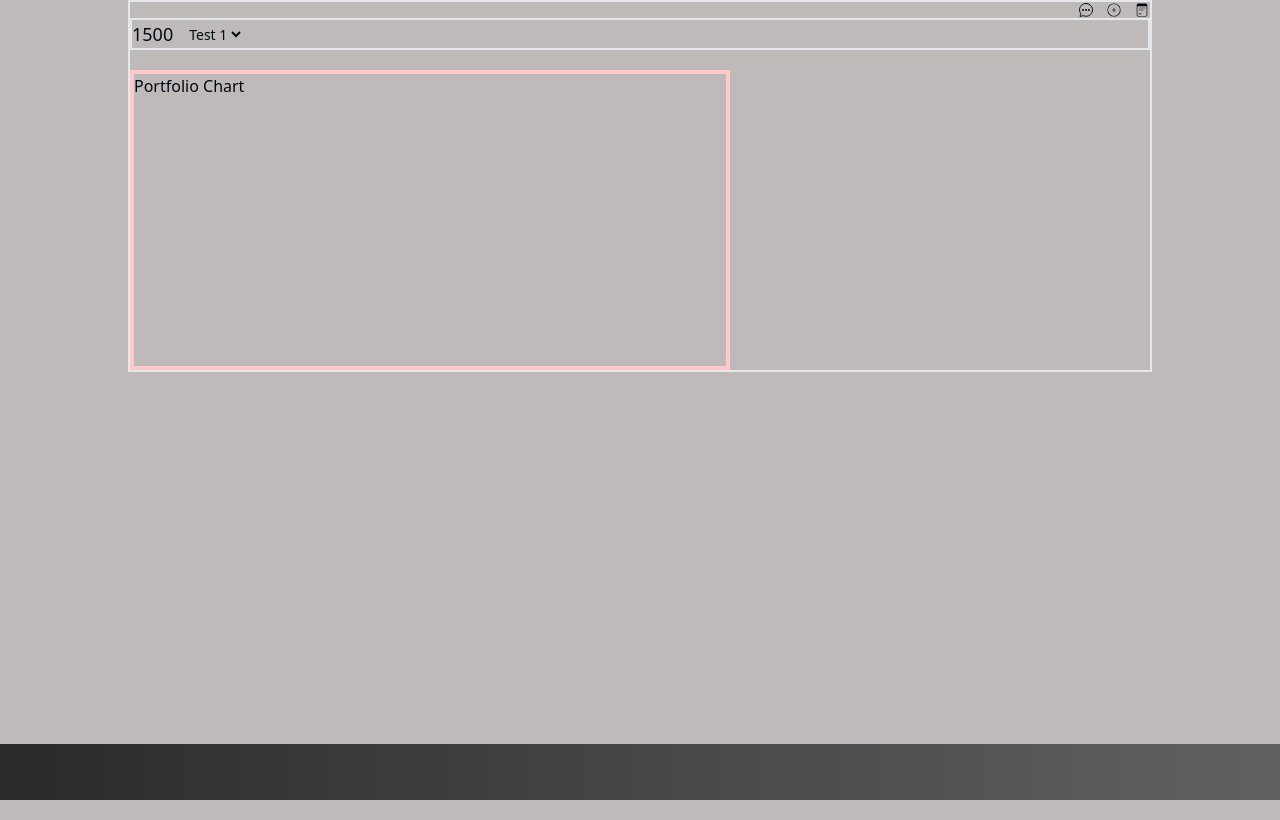
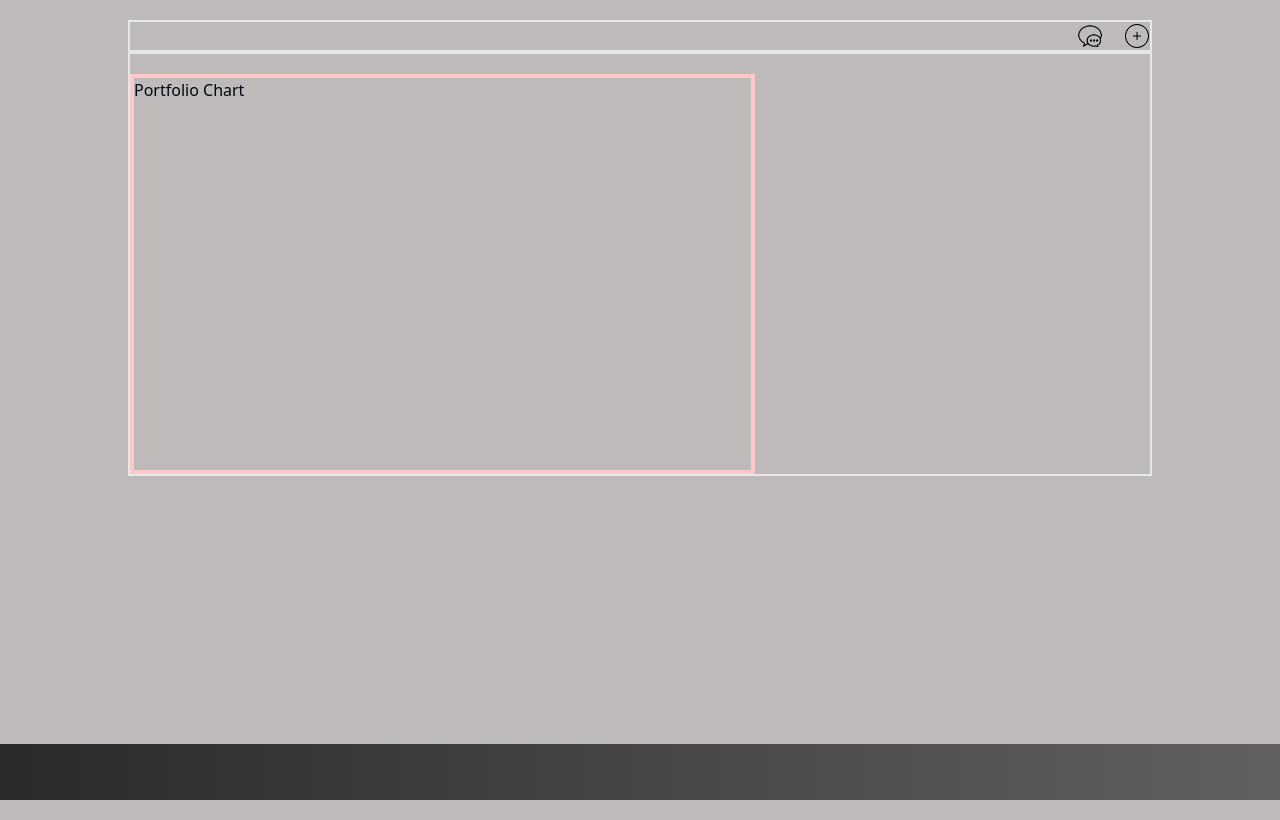
Before and after one commit to adxmrxk/Crypto-Tracker, a React (Vite) app: page /HomePage in a window 1280 px wide. Built offline with nearby package versions, Linux system fonts and the light colour scheme; some icons are missing.

Commit message:
Basic distribution graph

```diff
--- a/src/Components/Home/CoinDisplayChart2.jsx
+++ /dev/null
@@ -1,11 +0,0 @@
-import React from 'react'
-
-const CoinDisplayChart2 = () => {
-  return (
-    <div>
-
-    </div>
-  )
-}
-
-export default CoinDisplayChart2
--- a/src/Components/Home/HomePannel.jsx
+++ b/src/Components/Home/HomePannel.jsx
@@ -1,55 +1,42 @@
-import React from 'react'
-import {useState, useContext} from 'react'
-import { UserContext } from '../../Pages/SkeletonPage'
-import { IoChatbubbleEllipsesOutline } from "react-icons/io5";
-import { IoChatbubblesOutline } from "react-icons/io5";
-import { IoChatbubbleEllipses } from "react-icons/io5";
-import { CiCirclePlus } from "react-icons/ci";
-import { CiMemoPad } from "react-icons/ci";
+import React from "react";
+import { useState, useContext } from "react";
+import { UserContext } from "../../Pages/SkeletonPage";
+import Messages from "../../Assets/Messages.png";
+import Create from "../../Assets/Create.png";
 
+//https://dribbble.com/shots/26376426-Metamint-Stock-Market-Dashboard-UI
+const HomePannel = () => {
+  const { user, setUser } = useContext(UserContext);
 
-
-
-
-const HomePannel = () => {
-
-  const {user, setUser} = useContext(UserContext);
-
-  const [selectedDate, setSelectedDate] = useState('');
+  const [selectedDate, setSelectedDate] = useState("");
   const [overAllUp, setOverAllUp] = useState(1500);
 
-  const updateOverAllUp = () => {
-    return
-  }
-
   return (
-    <div className='w-[80%] mx-auto'>
-        <div className='flex flex-col border-2'>
-          <div className='flex flex-row justify-between'>
-            <h1 className='text-2xl font-semibold text-gray-800 text-left mb-3'>{user?.username}</h1>
-              <ul className='flex flex-row gap-3'>
-                <li><IoChatbubbleEllipsesOutline /></li>
-                <li><CiCirclePlus /></li>
-                <li><CiMemoPad /></li>
+    <div className="w-[80%] mx-auto">
+      <div className="flex flex-col border-2 mt-5">
+        <div className="flex flex-row justify-between">
+          <h1 className="text-2xl font-semibold text-gray-800 text-left mb-3">
+            {user?.username}
+          </h1>
+          <ul className="flex flex-row gap-5 items-center cursor-pointer">
+            <li>
+              <img
+                className="w-[28px] h-[28px] cursor-pointer"
+                src={Messages}
+              />
+            </li>
+            <li>
+              <img className="w-[26px] h-[26px]" src={Create} />
+            </li>
           </ul>
         </div>
-          <div className='flex flex-row border-2 mb-5'>
-            <h1 className='text-left text-lg'>{overAllUp}</h1>
-            <select className='text-sm ml-3'>
-              <option>Test 1</option>
-              <option>Test 2</option>
-              <option>Test 3</option>
-              <option>Test 4</option>
-              <option>Test 5</option>
-            </select>
-          </div>
-          <div className='border-4 flex justify-start border-red-200 w-[600px] h-[300px]'>
+        <div className="flex flex-row border-2 mb-5"></div>
+        <div className="border-4 flex justify-start border-red-200 w-[625px] h-[400px]">
           <h1>Portfolio Chart</h1>
         </div>
-
       </div>
     </div>
-  )
-}
+  );
+};
 
-export default HomePannel
+export default HomePannel;
--- /dev/null
+++ b/src/Components/Home/PortfolioValueChart.jsx
@@ -0,0 +1,7 @@
+import React from "react";
+
+const PortfolioValueChart = () => {
+  return <div></div>;
+};
+
+export default PortfolioValueChart;
--- a/src/Components/Portfolio/Analytics.jsx
+++ b/src/Components/Portfolio/Analytics.jsx
@@ -17,9 +17,9 @@ const Analytics = () => {
           Your portfolio at a glance — track, analyze, and optimize your
           investments.
         </p1>
-        <hr className="border-gray-500 my-1 w-[66.5%] mx-auto mt-5"></hr>
+        <hr className="border-gray-500 my-1 w-[50%] mx-auto mt-5"></hr>
       </div>
-      <div className="flex flex-row justify-center">
+      <div className="flex flex-row justify-center ">
         <WalletValue></WalletValue>
       </div>
       <div className="ml-80 mt-10 flex flex-row">
--- a/src/Components/Portfolio/PortfolioDistribution.jsx
+++ b/src/Components/Portfolio/PortfolioDistribution.jsx
@@ -1,8 +1,11 @@
 import React from "react";
+import PortfolioDistributionSchema from "./PortfolioDistributionSchema";
 
 const PortfolioDistribution = () => {
   return (
-    <div className="w-[427px] h-[375px] bg-gradient-to-br from-slate-900 to-blue-950"></div>
+    <div className="w-[427px] h-[375px] bg-gradient-to-br from-slate-900 to-blue-950">
+      <PortfolioDistributionSchema></PortfolioDistributionSchema>
+    </div>
   );
 };
 
--- a/src/Components/Portfolio/PortfolioDistributionSchema.jsx
+++ b/src/Components/Portfolio/PortfolioDistributionSchema.jsx
@@ -1,7 +1,104 @@
-import React from "react";
+import React, { useContext } from "react";
+import { UserContext } from "../../Pages/SkeletonPage";
+import Chart from "chart.js/auto";
+import { Pie } from "react-chartjs-2";
 
 const PortfolioDistributionSchema = () => {
-  return <div></div>;
+  const { user, setUser } = useContext(UserContext);
+
+  const coins = [
+    { ticker: "BTC", amount: 2.5, price: 45000 },
+    { ticker: "ETH", amount: 15.3, price: 3200 },
+    { ticker: "SOL", amount: 200, price: 110 },
+    { ticker: "ADA", amount: 5000, price: 0.65 },
+    { ticker: "DOT", amount: 800, price: 7.5 },
+    { ticker: "MATIC", amount: 3000, price: 0.85 },
+    { ticker: "AVAX", amount: 120, price: 38 },
+    { ticker: "LINK", amount: 450, price: 15 },
+  ];
+
+  const chartData = {
+    labels: coins.map((coin) => coin.ticker),
+    datasets: [
+      {
+        data: coins.map((coin) => coin.amount * coin.price),
+        borderColor: "#ffffff",
+        backgroundColor: [
+          "#1e40af",
+          "#2563eb",
+          "#3b82f6",
+          "#60a5fa",
+          "#93c5fd",
+          "#bfdbfe",
+          "#dbeafe",
+          "#1d4ed8",
+        ],
+        borderWidth: 1,
+        hoverOffset: 8,
+      },
+    ],
+  };
+
+  return (
+    <div className="w-full h-full flex flex-col items-center justify-center">
+      <h3 className="text-lg font-semibold text-slate-800 mb-4">
+        Portfolio Distribution
+      </h3>
+
+      <div className="h-[250px] p-3">
+        <Pie
+          data={chartData}
+          options={{
+            responsive: true,
+            maintainAspectRatio: false,
+            cutout: "30%",
+            plugins: {
+              legend: {
+                display: false,
+              },
+              tooltip: {
+                enabled: true,
+                backgroundColor: "#1e293b",
+                titleColor: "#fff",
+                bodyColor: "#e2e8f0",
+                padding: 10,
+                cornerRadius: 6,
+                callbacks: {
+                  label: function (context) {
+                    const coin = coins[context.dataIndex];
+                    return `${coin.amount} ${coin.ticker} ($${(
+                      coin.amount * coin.price
+                    ).toLocaleString()})`;
+                  },
+                },
+              },
+            },
+            animation: {
+              animateRotate: true,
+              animateScale: true,
+            },
+            layout: {
+              padding: 10,
+            },
+          }}
+        />
+      </div>
+
+      <div className="flex flex-wrap justify-center gap-x-4 gap-y-2 mt-4 max-w-2xl">
+        {coins.map((coin, index) => (
+          <div key={index} className="flex items-center gap-2">
+            <div
+              className="w-3 h-3 flex-shrink-0"
+              style={{
+                backgroundColor: chartData.datasets[0].backgroundColor[index],
+              }}
+            />
+            <span className="text-sm text-slate-700">{coin.ticker}</span>
+          </div>
+        ))}
+      </div>
+    </div>
+  );
 };
 
 export default PortfolioDistributionSchema;
--- a/src/Components/Portfolio/WalletValue.jsx
+++ b/src/Components/Portfolio/WalletValue.jsx
@@ -9,6 +9,7 @@ const WalletValue = () => {
 
   return (
     <div className="flex flex-row justify-between w-[1280px] mx-auto">
+      <div className="">
         <div className="">
           <div className="flex flex-row justify-between">
             <div className="flex flex-col">
@@ -33,7 +34,9 @@ const WalletValue = () => {
                 </li>
                 <li
                   className={`border  ${
-                  timeRange === "24H" ? "border-yellow-400" : "border-gray-700"
+                    timeRange === "24H"
+                      ? "border-yellow-400"
+                      : "border-gray-700"
                   }  px-4 rounded-md  ${
                     timeRange !== "24H"
                       ? "hover:border-yellow-300 duration-250 transition-all cursor-pointer"
@@ -91,6 +94,7 @@ const WalletValue = () => {
             </div>
           </div>
           <WalletValueChart></WalletValueChart>
+        </div>
         <div className="flex flex-row gap-3 pt-3">
           <div className="border-3 border-black w-[150px] py-5">
             <h1 className="text-sm">Life Time Earnings</h1>
--- a/src/Components/Portfolio/WalletValueChart.jsx
+++ b/src/Components/Portfolio/WalletValueChart.jsx
@@ -7,7 +7,7 @@ const WalletValueChart = ({ timeRange }) => {
 
   return (
     <div className="">
-      <div className="w-[800px] h-[500px] ">
+      <div className="w-[800px] h-[500px]">
         <WalletValueChartSchema timeRange={timeRange}></WalletValueChartSchema>
       </div>
     </div>
--- a/src/Pages/HomePage.jsx
+++ b/src/Pages/HomePage.jsx
@@ -1,22 +1,14 @@
-import React from 'react';
-import { motion } from 'framer-motion';
-import LabelBottomNavigation from '../Components/LabelBottomNavigation';
-import HomePannel from '../Components/Home/HomePannel';
-
-
+import React from "react";
+import LabelBottomNavigation from "../Components/LabelBottomNavigation";
+import HomePannel from "../Components/Home/HomePannel";
 
 const HomePage = () => {
+  return (
+    <div className="relative left-1/2 right-1/2 -ml-[50vw] -mr-[50vw] w-screen">
+      <HomePannel></HomePannel>
 
-
-
-
-  return (
-
-      <div className='relative left-1/2 right-1/2 -ml-[50vw] -mr-[50vw] w-screen'>
-        <HomePannel></HomePannel>
-
-        <LabelBottomNavigation></LabelBottomNavigation>
-      </div>
+      <LabelBottomNavigation></LabelBottomNavigation>
+    </div>
   );
 };
 
```
Also changed, not shown: src/assets/Create.png (added), src/assets/Messages.png (added). Lines whose indentation alone changed are shown as unchanged.
